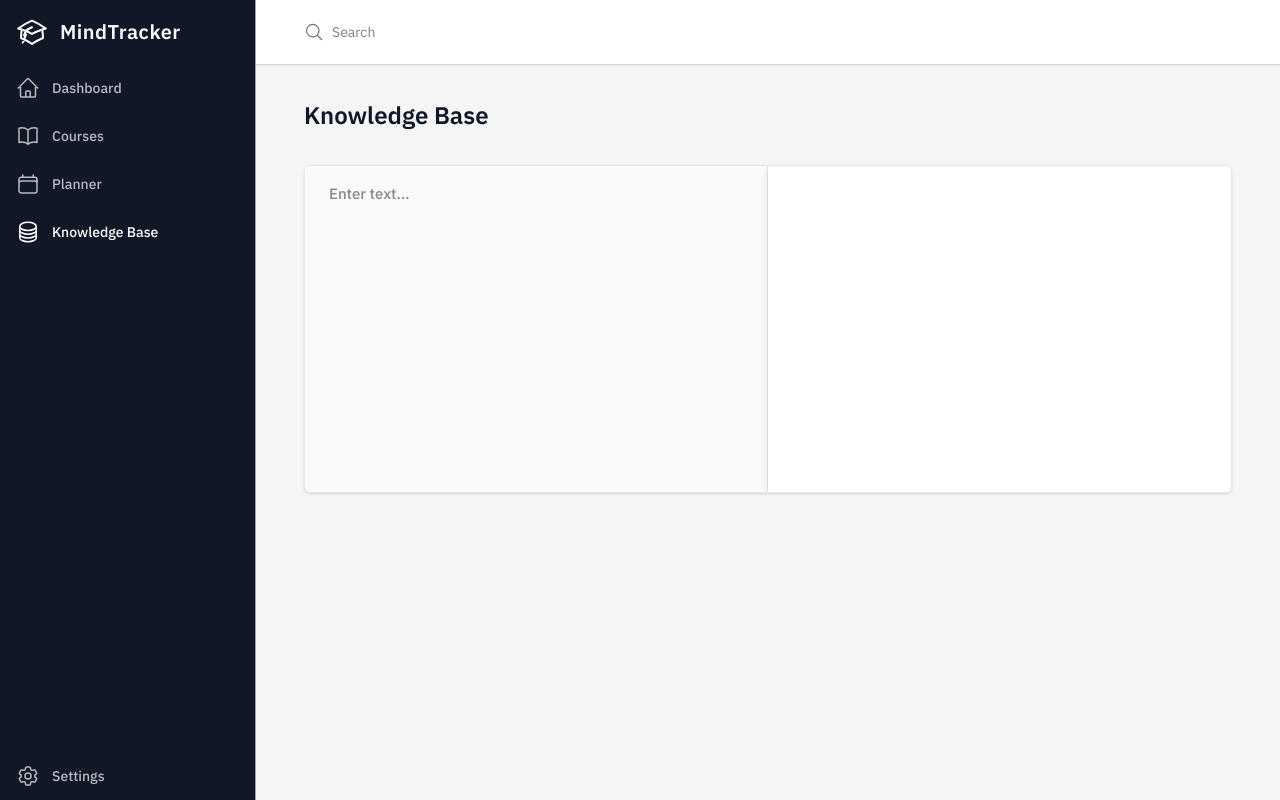
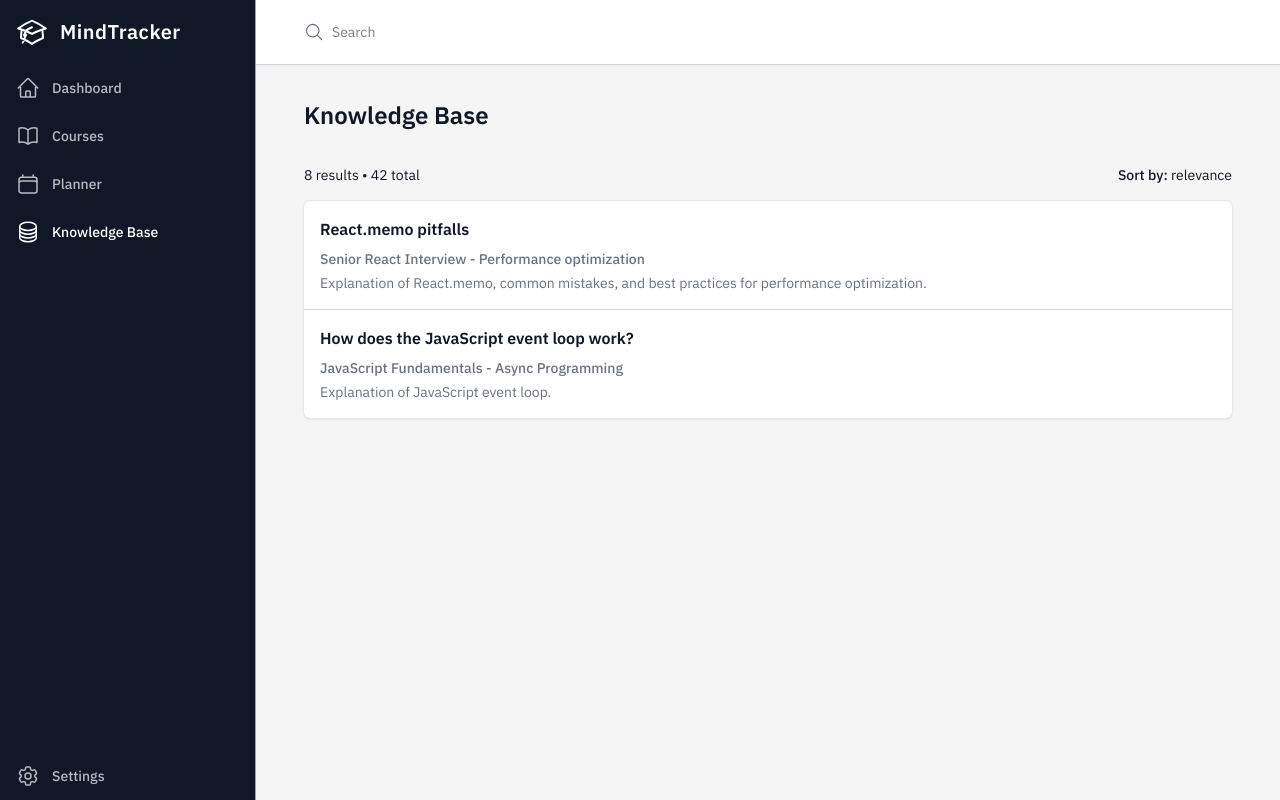
Before and after one commit to denys-suhachenko/learning-tracker, a React (Vite) app: page /knowledge-base in a window 1280 px wide. Built offline with nearby package versions, Linux system fonts and the light colour scheme.

Commit message:
init knowledge-base page

```diff
--- a/src/app/layout/AppLayout.tsx
+++ b/src/app/layout/AppLayout.tsx
@@ -1,8 +1,7 @@
 import { useState } from 'react';
 import { Outlet } from 'react-router';
 
-import { Header } from '@/widgets';
-import { Sidebar } from '@/widgets/Sidebar/Sidebar';
+import { Header, Sidebar } from '@/widgets';
 
 const AppLayout = () => {
   const [sidebarWidth] = useState(256);
--- a/src/app/router/router.tsx
+++ b/src/app/router/router.tsx
@@ -2,7 +2,8 @@ import { createBrowserRouter } from 'react-router';
 
 import AppLayout from '@/app/layout/AppLayout';
 import {
-  CoursesPage,
+  CoursePage,
+  CoursesListPage,
   DashboardPage,
   KnowledgeBasePage,
   NotFoundPage,
@@ -19,7 +20,13 @@ export const router = createBrowserRouter([
       },
       {
         path: 'courses',
-        Component: CoursesPage,
+        children: [
+          { index: true, Component: CoursesListPage },
+          {
+            path: ':courseId',
+            Component: CoursePage,
+          },
+        ],
       },
       {
         path: 'knowledge-base',
--- a/src/features/courses/ui/columns.tsx
+++ b/src/features/courses/ui/columns.tsx
@@ -11,7 +11,10 @@ export const getColumns = (
     key: 'title',
     header: 'Name',
     render: (row) => (
-      <Link to="/courses" className="font-medium hover:text-gray-900">
+      <Link
+        to={`/courses/${row.id}`}
+        className="font-medium hover:text-gray-900"
+      >
         {row.title}
       </Link>
     ),
--- a/src/pages/KnowledgeBasePage/KnowledgeBasePage.tsx
+++ b/src/pages/KnowledgeBasePage/KnowledgeBasePage.tsx
@@ -1,15 +1,48 @@
-import NoteEditor from '@/widgets/NoteEditor/NoteEditor';
+const baseItems = [
+  {
+    id: '1',
+    title: 'React.memo pitfalls',
+    subtitle: 'Senior React Interview - Performance optimization',
+    description:
+      'Explanation of React.memo, common mistakes, and best practices for performance optimization.',
+  },
+  {
+    id: '2',
+    title: 'How does the JavaScript event loop work?',
+    subtitle: 'JavaScript Fundamentals - Async Programming',
+    description: 'Explanation of JavaScript event loop.',
+  },
+];
 
 const KnowledgeBasePage = () => {
   return (
     <>
       <div className="mb-8 flex items-center justify-between">
-        <h1 className="text-2xl leading-9 font-semibold text-gray-900">
-          Knowledge Base
-        </h1>
+        <h1 className="text-2xl leading-9 font-semibold">Knowledge Base</h1>
       </div>
 
-      <NoteEditor />
+      <div className="mb-4 flex items-center justify-between text-sm">
+        <div>8 results &bull; 42 total</div>
+        <div>
+          <span className="font-medium">Sort by:</span> relevance
+        </div>
+      </div>
+
+      <div className="mb-4 divide-y divide-gray-300 rounded-md bg-white shadow-sm outline outline-gray-200">
+        {baseItems.length ? (
+          baseItems.map((item) => (
+            <div key={item.id} className="p-4">
+              <h3 className="text-base font-semibold">{item.title}</h3>
+              <p className="mt-2 text-sm font-medium text-gray-500">
+                {item.subtitle}
+              </p>
+              <p className="mt-1 text-sm text-gray-500">{item.description}</p>
+            </div>
+          ))
+        ) : (
+          <div className="p-4 text-sm font-medium text-gray-500">No data</div>
+        )}
+      </div>
     </>
   );
 };
--- /dev/null
+++ b/src/pages/courses/CoursePage.tsx
@@ -0,0 +1,17 @@
+import { NoteEditor } from '@/widgets';
+
+const CoursePage = () => {
+  return (
+    <>
+      <div className="mb-8 flex items-center justify-between">
+        <div className="text-2xl leading-9 font-semibold text-gray-900">
+          Number theory
+        </div>
+      </div>
+
+      <NoteEditor />
+    </>
+  );
+};
+
+export default CoursePage;
--- a/src/pages/CoursesPage/CoursesPage.tsx
+++ b/src/pages/courses/CoursesListPage.tsx
@@ -1,7 +1,7 @@
 import CoursesTable from '@/features/courses/ui/CoursesTable';
 import { Button } from '@/shared/ui';
 
-const CoursesPage = () => {
+const CoursesListPage = () => {
   return (
     <>
       <div className="mb-8 flex items-center justify-between">
@@ -16,4 +16,4 @@ const CoursesPage = () => {
   );
 };
 
-export default CoursesPage;
+export default CoursesListPage;
--- a/src/pages/index.ts
+++ b/src/pages/index.ts
@@ -1,4 +1,5 @@
 export { default as DashboardPage } from './DashboardPage/DashboardPage';
 export { default as NotFoundPage } from './NotFoundPage/NotFoundPage';
-export { default as CoursesPage } from './CoursesPage/CoursesPage';
+export { default as CoursesListPage } from './courses/CoursesListPage';
+export { default as CoursePage } from './courses/CoursePage';
 export { default as KnowledgeBasePage } from './KnowledgeBasePage/KnowledgeBasePage';
--- a/src/widgets/NoteEditor/NoteEditor.tsx
+++ b/src/widgets/NoteEditor/NoteEditor.tsx
@@ -9,7 +9,7 @@ type NoteEditor = {
   initialValue?: string;
 };
 
-const NoteEditor = ({ initialValue = '' }: NoteEditor) => {
+export const NoteEditor = ({ initialValue = '' }: NoteEditor) => {
   const [value, setValue] = useState(initialValue);
 
   return (
@@ -43,5 +43,3 @@ const NoteEditor = ({ initialValue = '' }: NoteEditor) => {
     </>
   );
 };
-
-export default NoteEditor;
--- a/src/widgets/index.ts
+++ b/src/widgets/index.ts
@@ -1 +1,3 @@
 export { Header } from './Header/Header';
+export { Sidebar } from './Sidebar/Sidebar';
+export { NoteEditor } from './NoteEditor/NoteEditor';
```
